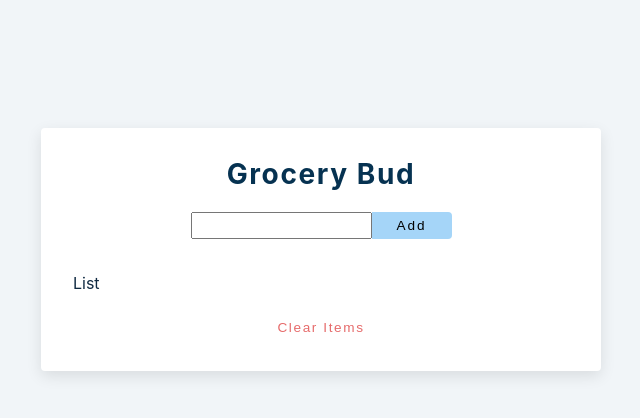
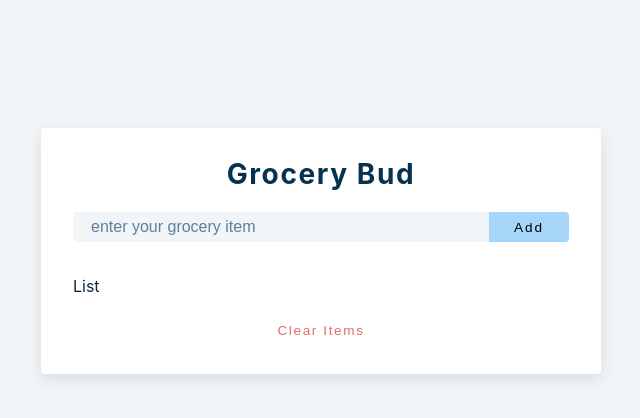
Before and after one commit to Ilesanmi-Erioluwa-Victor/react-grocerry-bud, a React (Create React App) app: page / in a window 1280 px wide. Shown: the top 418 px of the page, without its empty margins (319-959 px from the left). Built offline with nearby package versions, Linux system fonts and the light colour scheme.

Commit message:
Started working on inputs

```diff
--- a/src/App.js
+++ b/src/App.js
@@ -23,7 +23,13 @@
         <h3>Grocery Bud</h3>
 
         <div className="form-control">
-          <input type={"text"} />
+          <input
+            type={"text"}
+            className="grocery"
+            placeholder="enter your grocery item"
+            value={name}
+            onChange={(e) => setName(e.target.value)}
+          />
           <button type="submit" className="submit-btn">
             {isEditing ? "Edit" : "Add"}
           </button>
```
